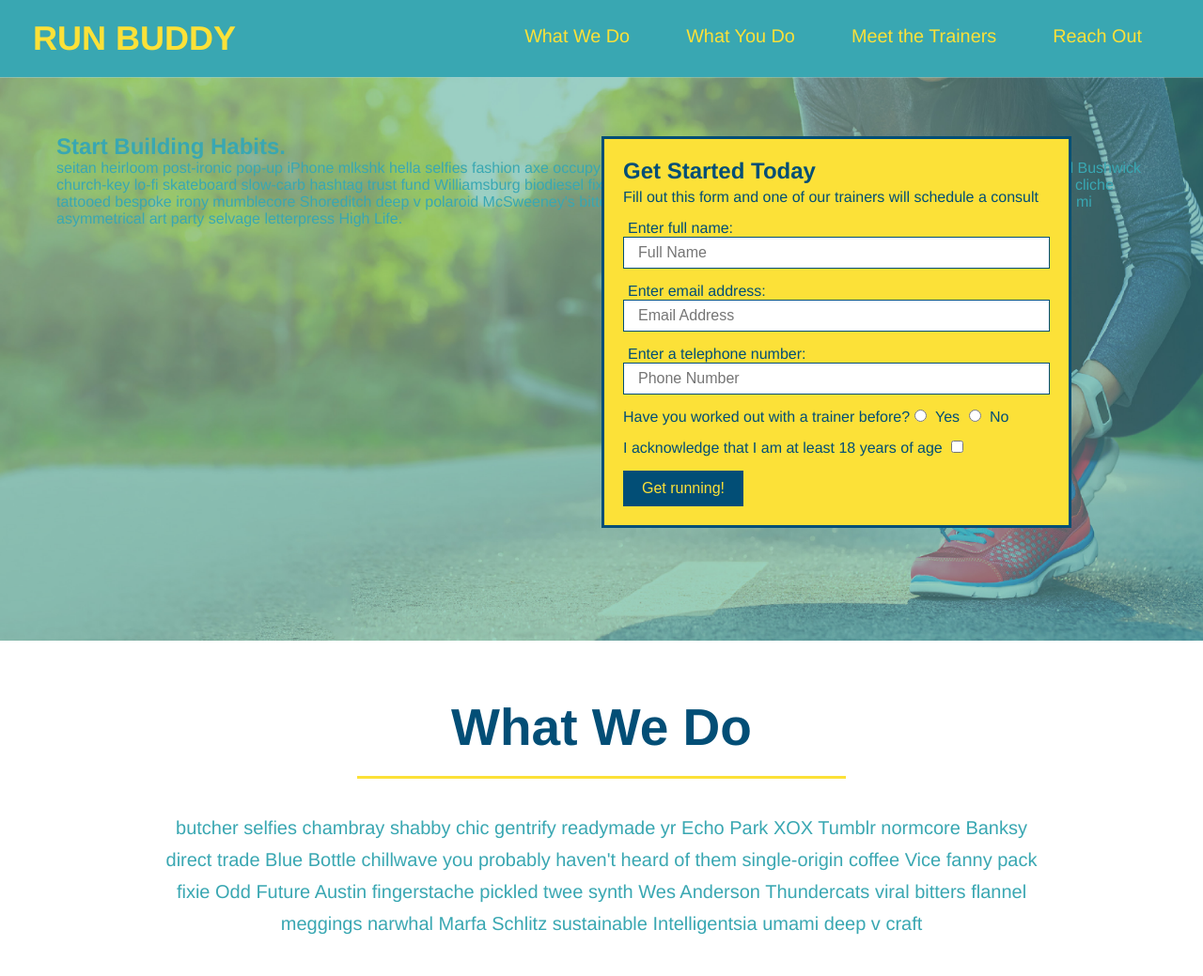
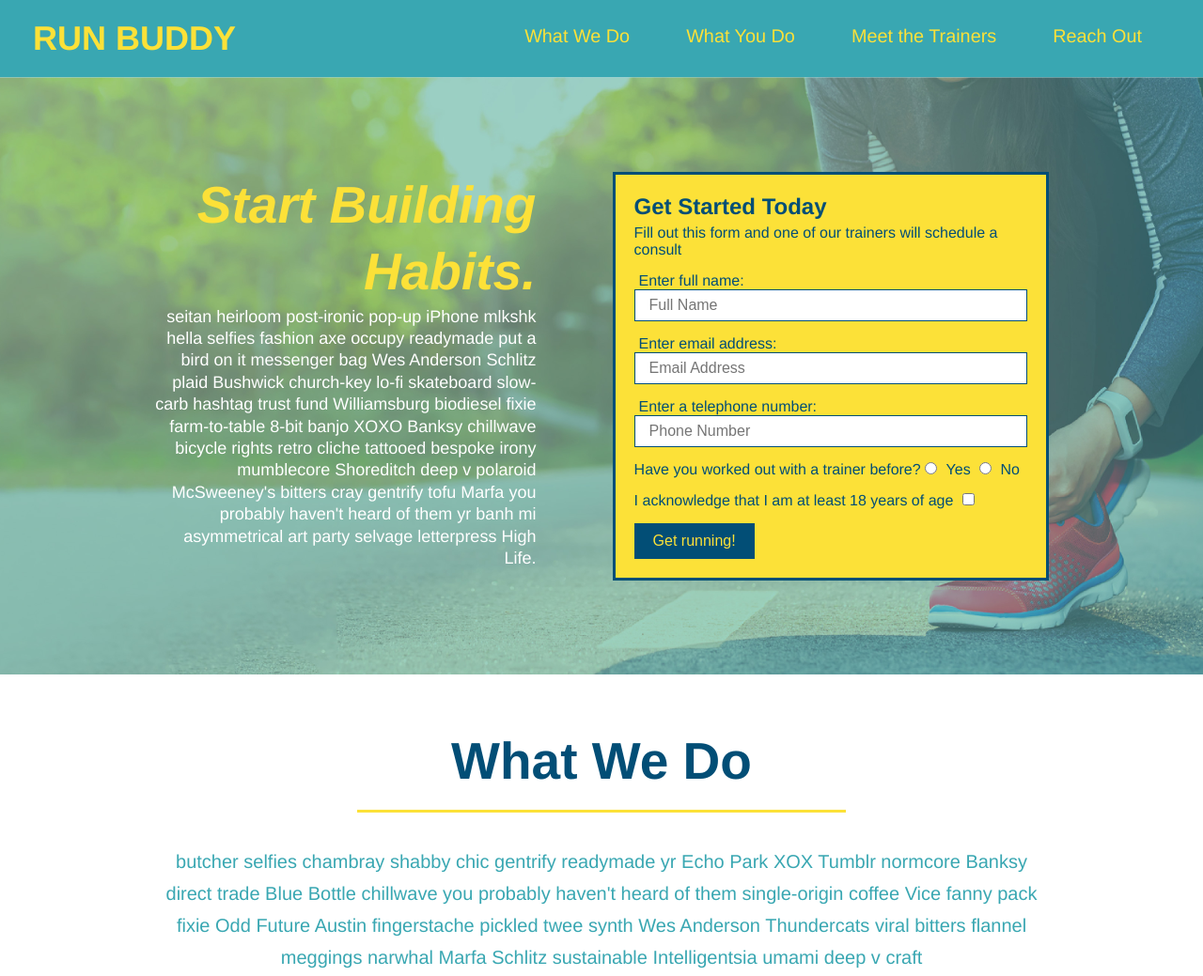
Before and after one commit to thebrrt/run-buddy, a plain HTML site: page index.html in a window 1280 px wide. Shown: the top 1039 px of the page at 94% size. Drawn offline with Linux system fonts and the light colour scheme.

Commit message:
Added flexbox to hero section

```diff
--- a/assets/css/style.css
+++ b/assets/css/style.css
@@ -51,20 +51,21 @@ header nav ul li a {
 }
 
 footer {
+    display: flex;
     background: #fce138;
     width: 100%;
     padding: 40px 35px;
+    justify-content: space-between;
+    flex-wrap: wrap;
 }
 
 footer h2 {
-    display: inline;
     color: #024e76;
     font-size: 30px;
     margin: 0;
 }
 
 footer div {
-    float: right;
     line-height: 1.5;
     text-align: right;
 }
@@ -80,22 +81,36 @@ section {
 /* Hero Style */
 .hero {
     background-image: url("../images/hero-bg.jpg");
-    height: 600px;
     background-size: cover;
     background-position: center;
-    position: relative;
+    display: flex;
+    justify-content: center;
+    flex-wrap: wrap;
 }
 
+/* Hero Call-to-Action Style */
+.hero-cta {
+    width: 35%;
+    text-align: right;
+    margin: 3.5%;
+    color: #fff;
+    font-size: 18px;
+    line-height: 1.3;
+}
+
+.hero-cta h2 {
+    font-style: italic;
+    font-size: 55px;
+    color: #fce138;
+}
 /* Hero Form Style */
 .hero-form {
     background-color: #fce138;
     color: #024e76;
     padding: 20px;
-    width: 500px;
     border: 3px solid #024e76;
-    position: absolute;
-    bottom: 120px;
-    right: 140px;
+    width: 40%;
+    margin: 3.5%;
 }
 
 .hero-form h3 {
```
